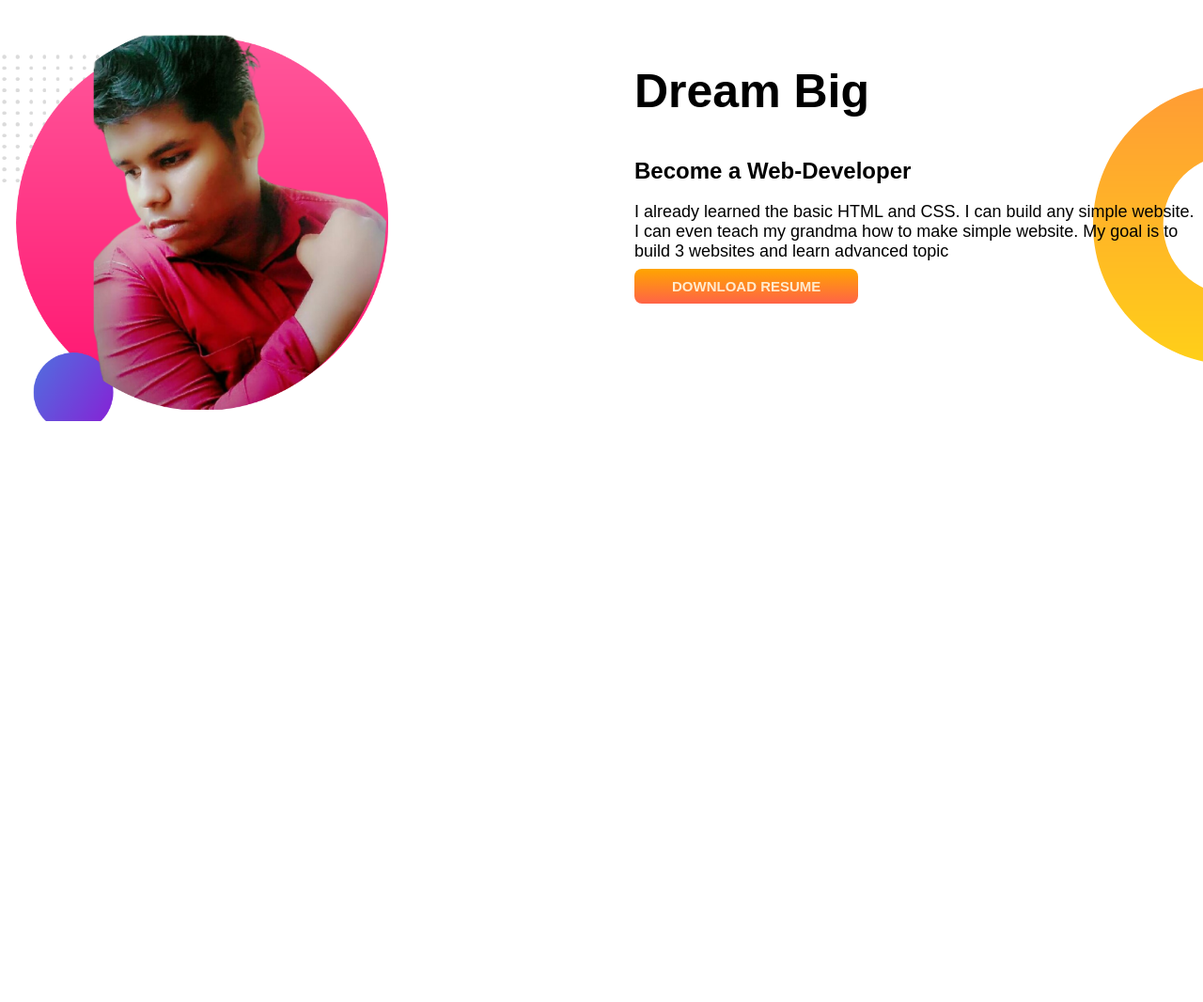
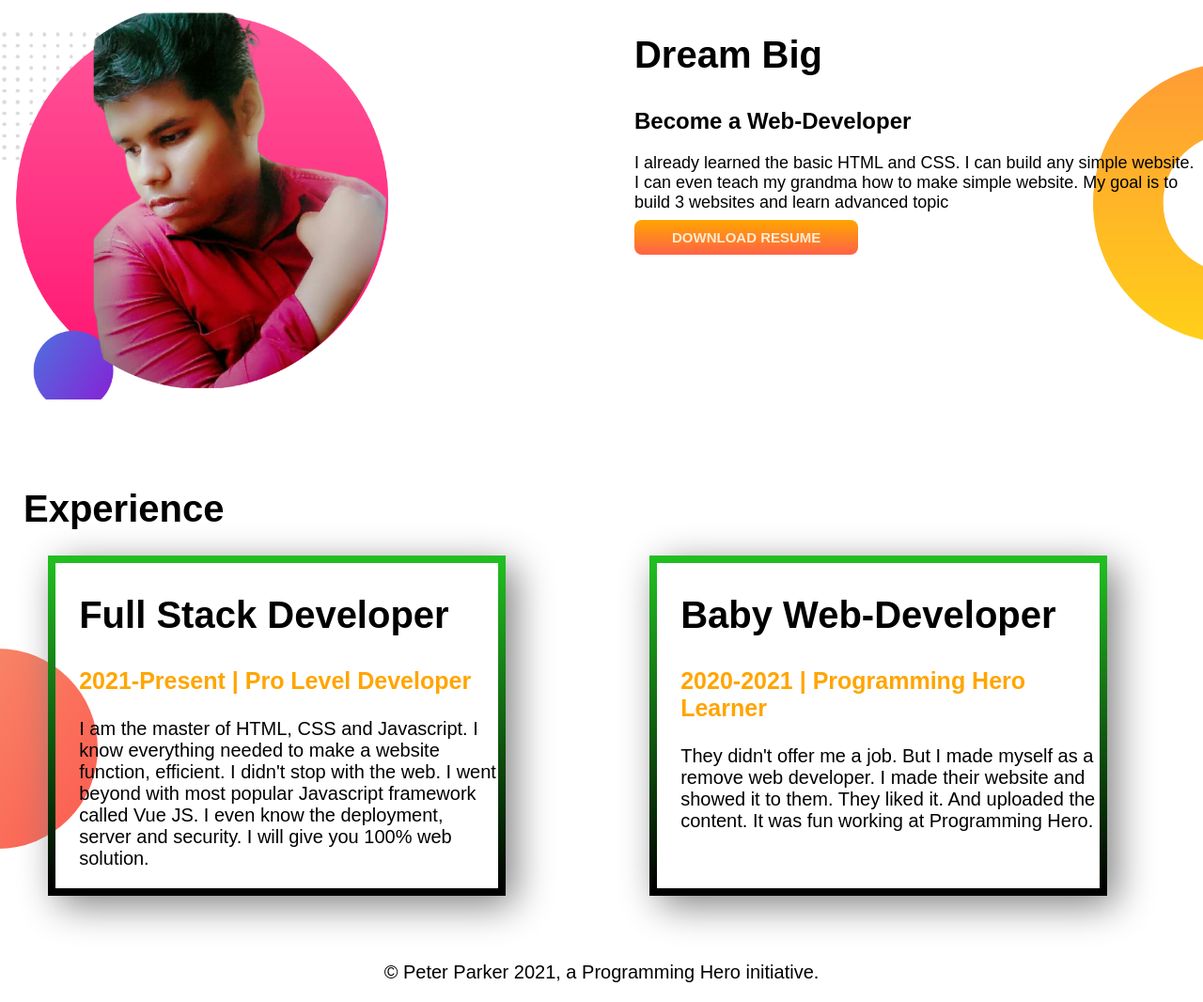
Before and after one commit to sany2345/developer-portfullio, a plain HTML site: page index.html in a window 1280 px wide. Shown: the part 450-1516 px from the top of the page at 94% size. Before the commit the page ends 902 px from the top, so only its background shows below. Drawn offline with Linux system fonts and the light colour scheme.

Commit message:
footer and experience added

```diff
--- a/index.html
+++ b/index.html
@@ -31,5 +31,22 @@
            <a href="" target="blank" class="btn-2">DOWNLOAD RESUME</a>
        </div>
    </section>
+   <h1 class="wwe">Experience</h1>
+   <section class="experience-area">
+
+    <div class="experience-div">
+        <h1>Full Stack Developer</h1>
+        <h3>2021-Present | Pro Level Developer</h3>
+        <p>I am the master of HTML, CSS and Javascript. I know everything needed to make a website function, efficient. I didn't stop with the web. I went beyond with most popular Javascript framework called Vue JS. I even know the deployment, server and security. I will give you 100% web solution.</p>
+    </div>
+    <div class="experience-div">
+        <h1>Baby Web-Developer</h1>
+        <h3>2020-2021 | Programming Hero Learner</h3>
+        <p>They didn't offer me a job. But I made myself as a remove web developer. I made their website and showed it to them. They liked it. And uploaded the content. It was fun working at Programming Hero.</p>
+    </div>
+   </section>
+   <footer>
+       <p>© Peter Parker 2021, a Programming Hero initiative.</p>
+   </footer>
 </body>
 </html>
--- a/style.css
+++ b/style.css
@@ -12,7 +12,7 @@ body{
 
 }
 h1{
-    font-size: 50px;
+    font-size: 40px;
 }
 h1 span{
     color: orange;
@@ -54,6 +54,7 @@ p{
     background-repeat: no-repeat;
     background-position: right;
 }
+
 .pic-2 img{
     width: 65%;
 }
@@ -68,3 +69,40 @@ p{
     font-weight: 600;
     border-radius: 8px;
 }
+.wwe{
+    font-size: 40px;
+    margin-top: 90px;
+    padding-left: 25px;
+    padding-bottom: 0;
+}
+.experience-area{
+     background-image: url(./images/exp-bg.png);
+     background-repeat: no-repeat;
+     background-position: left;
+    display: flex;
+}
+.experience-div{
+
+    box-sizing: border-box;
+    box-shadow: 10px 10px 40px gray;
+    width: 40%;
+    border-radius: 10px;
+    margin-left: 4%;
+    margin-right: 8%;
+    padding-left: 25px;
+    margin-bottom: 50px;
+    border: 8px solid;
+    border-image: linear-gradient(rgb(33, 190, 33), black);
+    border-image-slice: 1;
+}
+
+.experience-div h3{
+    color: orange;
+}
+.experience-div p{
+  font-size: 20px;
+}
+footer p{
+    text-align: center;
+    font-size: 20px;
+}
```
